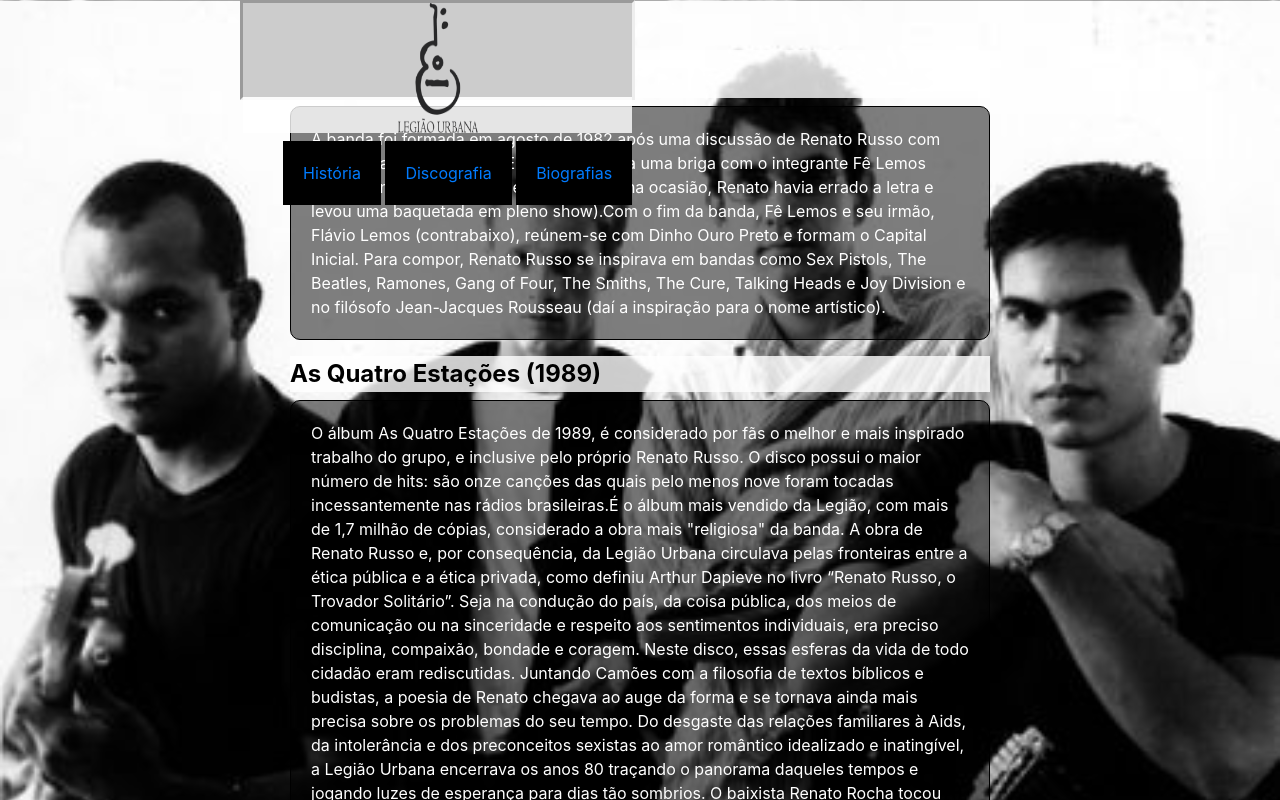
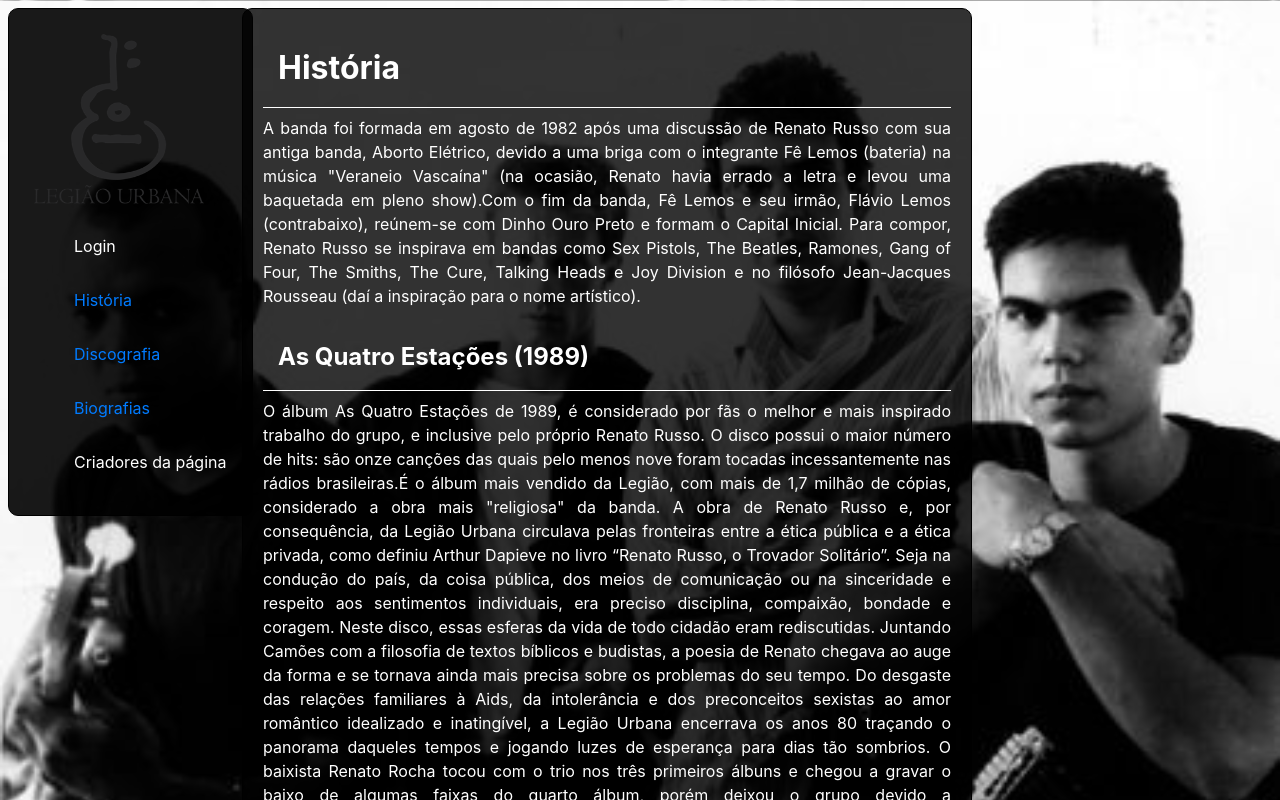
Before and after one commit to IsaqueHenriques/fanpagepweb, a plain HTML site: page index.html in a window 1280 px wide. Shown: the top 800 px of the page. Drawn offline with Linux system fonts and the light colour scheme; a script that the page names is missing; files whose address does not match are found by name.

Commit message:
ModificaçãoNova

```diff
--- a/index.html
+++ b/index.html
@@ -3,35 +3,22 @@
 
 <head>
     <meta charset="utf-8">
-    <title>Fã page Legião Urbana</title>
+    <title>Legião Urbana</title>
     <link rel="stylesheet" href="css/bootstrap-reboot.css">
-    <link rel="shortcut icon" href="imagens/legi%C3%A3o%20logo.png" type="image/x-icon" />
+    <link rel="shortcut icon" href="imagens/logo.png" type="image/x-icon" />
 </head>
 
 <body>
 
     <header>
+        <img src="imagens/logo.png" width="200px" height="200px">
         <nav>
-            <h1 id="principal">
-              <img src="imagens/legi%C3%A3o%20logo.png" alt="Logo legiao" width="80" height="130"/>
-                     </h1>
-
             <ul>
-                <li>
-                    <a href="#hist">
-                    História
-                    </a>
-                </li>
-                <li>
-                    <a href="#disc">
-                    Discografia
-                    </a>
-                </li>
-                <li>
-                    <a href="#bio">
-                    Biografias
-                    </a>
-                </li>
+                <li>Login</li>
+                <li><a href="#hist">História</a></li>
+                <li><a href="#disc">Discografia</a></li>
+                <li><a href="#bio">Biografias</a></li>
+                <li>Criadores da página</li>
             </ul>
         </nav>
     </header>
@@ -72,11 +59,6 @@
         </script>
 
         <div class="deezer-widget-player" data-src="https://www.deezer.com/plugins/player?format=classic&autoplay=false&playlist=true&width=700&height=350&color=007FEB&layout=dark&size=medium&type=album&id=12652428&app_id=1" data-scrolling="no" data-frameborder="0" data-allowTransparency="true" data-width="700" data-height="350"></div>
-
-
-
-
-
 
         <h2>Discos em estúdio</h2>
         <div id="tabela1">
@@ -237,7 +219,8 @@
     </main>
 
     <footer>
-        <p>Criado Por:Bruno Gomes, Samuel Nascimento, Caio Dautd, Gabriel Ferrão e José Isaque</p>
+        <p>Criado Por: Bruno Gomes, Samuel Nascimento, Caio Dautd, Gabriel Ferrão e José Isaque</p>
+        <p>IFPB - Campus Campina Grande</p>
     </footer>
 
 </body>
```
Also changed, not shown: css/bootstrap-reboot.css, imagens/LegiaoUrba.jpg (added), imagens/logo.png (added), imagens/planofundo.jpg (added).
